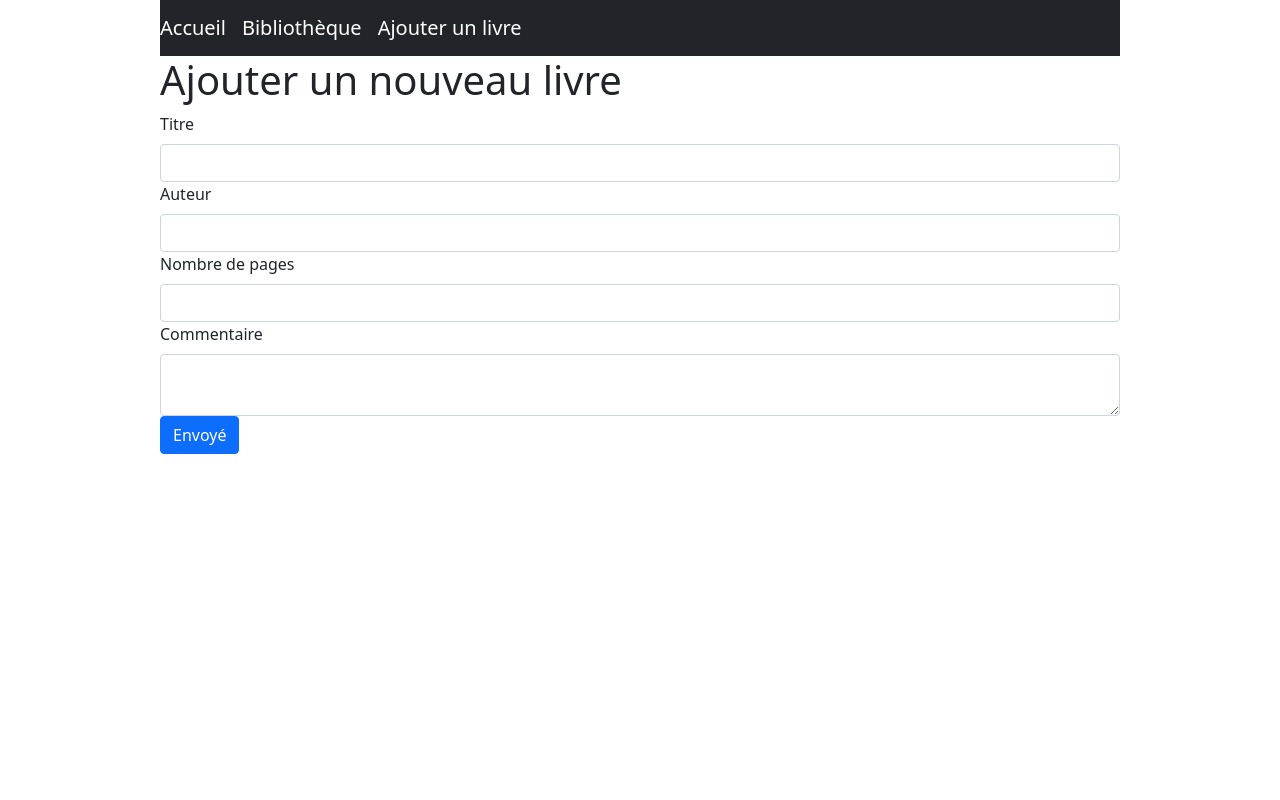
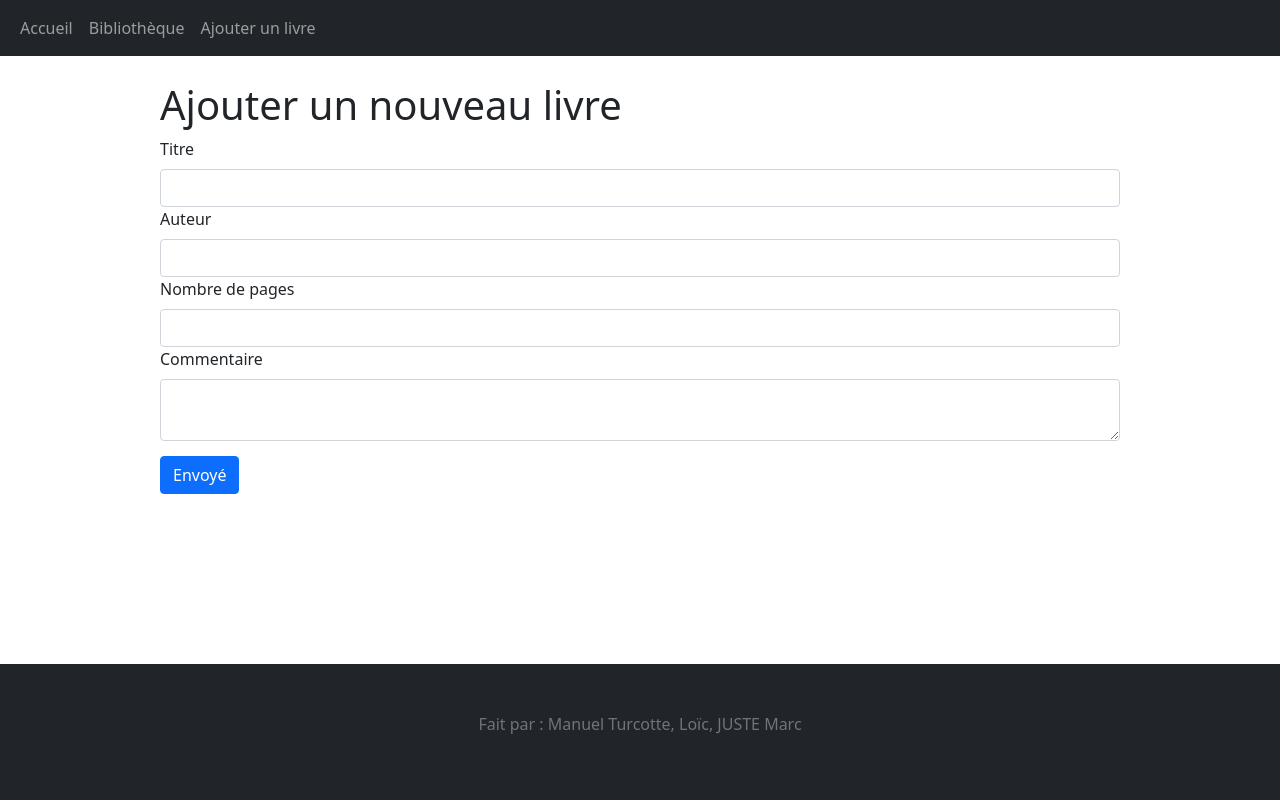
Before and after one commit to marc2541/ProjetExplo, a Flask app: page /create in a window 1280 px wide. Run offline with Flask 2, Linux system fonts and the light colour scheme; some libraries are stand-ins or nearby versions.

Commit message:
CSS fini

```diff
--- a/static/css/style.css
+++ b/static/css/style.css
@@ -1,65 +1,29 @@
+footer {
 
+    left: 0;
+    bottom: 0;
+    position: fixed;
+    width: 100%;
+}
 
-.auto
-{
+header {
+    margin-bottom: 25px;
+}
+
+.auto {
     margin: auto;
 }
 
-.flex-row
-{
-    display: flex;
-    flex-direction: row;
+a:hover {
+    background-color: rgb(42, 42, 42);
+	color: #fff;
 }
 
-.flex-column
-{
-    display: flex;
-    flex-direction: column;
+a.active {
+	background-color: rgb(42, 42, 42);
+	color: #fff;
 }
 
-.wrap
-{
-    flex-wrap: wrap;
+#boutonFormulair {
+    margin-top: 15px;
 }
-
-.input
-{
-    margin: 5pt 0pt;
-}
-
-.height-fit
-{
-    height: fit-content;
-}
-
-.height-fill
-{
-    height: fit-content;
-}
-
-.right
-{
-    margin-left: auto;
-    margin-right: 0;
-}
-
-
-
-
-.review {
-    margin-left: 50px;
-    font-size: 20px;
-}
-
-/*nav a {
-    color: #d64161;
-    font-size: 3em;
-    margin-left: 50px;
-    text-decoration: none;
-}*/
-
-/*.book {
-    padding: 20px;
-    margin: 10px;
-    background-color: #f7f4f4;
-}*/
--- a/static/js/function.js
+++ b/static/js/function.js
@@ -16,8 +16,3 @@ $(document).on("click", ".delete", function(){
         });
     }
 });
-
-/* Menu de nav pour la version mobile */
-function menuNavMobile() {
-    document.getElementById("nav-mobile").classList.toggle("hidden");
-}
--- a/templates/base.html
+++ b/templates/base.html
@@ -13,16 +13,36 @@
     <link rel="shortcut icon" href="{{ url_for('static', filename='favicon.ico') }}" />
 
 </head>
-<body class="col-9 auto">
+
+<body class="">
+    <header>
         <nav class="navbar navbar-expand-lg navbar-dark bg-dark">
-        <a class="navbar-brand" href="{{ url_for('index') }}">Accueil</a>
-        <a class="navbar-brand" href="{{ url_for('bibliotheque') }}">Bibliothèque</a>
-        <a class="navbar-brand" href="{{ url_for('create') }}">Ajouter un livre</a>
-        <!--<img id="navigation-mobile" onclick="menuNavMobile()" src="static/menu.png" alt="Img nav" />-->
+            <div class="container-fluid">
+                <button class="navbar-toggler" type="button" data-bs-toggle="collapse" data-bs-target="#navbarNavAltMarkup" aria-controls="navbarNavAltMarkup" aria-expanded="false" aria-label="Toggle navigation">
+                    <span class="navbar-toggler-icon"></span>
+                </button>
+                <div class="collapse navbar-collapse" id="navbarNavAltMarkup">
+                    <div class="navbar-nav " >
+                        <a class="nav-link" href="{{ url_for('index') }}">Accueil</a></li>
+                        <a class="nav-link" href="{{ url_for('bibliotheque') }}">Bibliothèque</a></li>
+                        <a class="nav-link" href="{{ url_for('create') }}">Ajouter un livre</a></li>
+                    </div>
+                </div>
+            </div>
         </nav>
+    </header>
+    <main class="col-9 auto">
         <div class='' id="displaymessage" style="display:none;width:100%;margin-top:10px;"></div>
         <div class="content">
             {% block content %} {% endblock %}
         </div>
+    </main>
+    <footer class="bg-dark">
+        <p class="text-muted py-5 text-center">Fait par : Manuel Turcotte, Loïc, JUSTE Marc</p>
+        <div class="container">
+
+        </div>
+    </footer>
 </body>
+
 </html>
--- a/templates/create.html
+++ b/templates/create.html
@@ -25,7 +25,7 @@
             </div>
 
 
-        <button type="submit" class="btn btn-primary">Envoyé</button>
+        <button type="submit" class="btn btn-primary" id="boutonFormulair">Envoyé</button>
 
     </form>
 {% endblock %}
--- a/templates/index.html
+++ b/templates/index.html
@@ -1,9 +1,9 @@
 {% extends 'base.html' %}
 
 {% block content %}
-    <h1>{% block title %} Accueil {% endblock %}</h1>
+    <h1 class="text-center">{% block title %} Bienvenue {% endblock %}</h1>
 
-    <p>Bienvenue sur notre site du projet2</p>
+    <p class="text-center">Bienvenue sur notre site du projet2</p>
 
     {# <div>{% message %}</div> #}
 {% endblock %}
```
Also changed, not shown: templates/bibliotheque.html (+5 -14 lines). Lines whose indentation alone changed are shown as unchanged.
